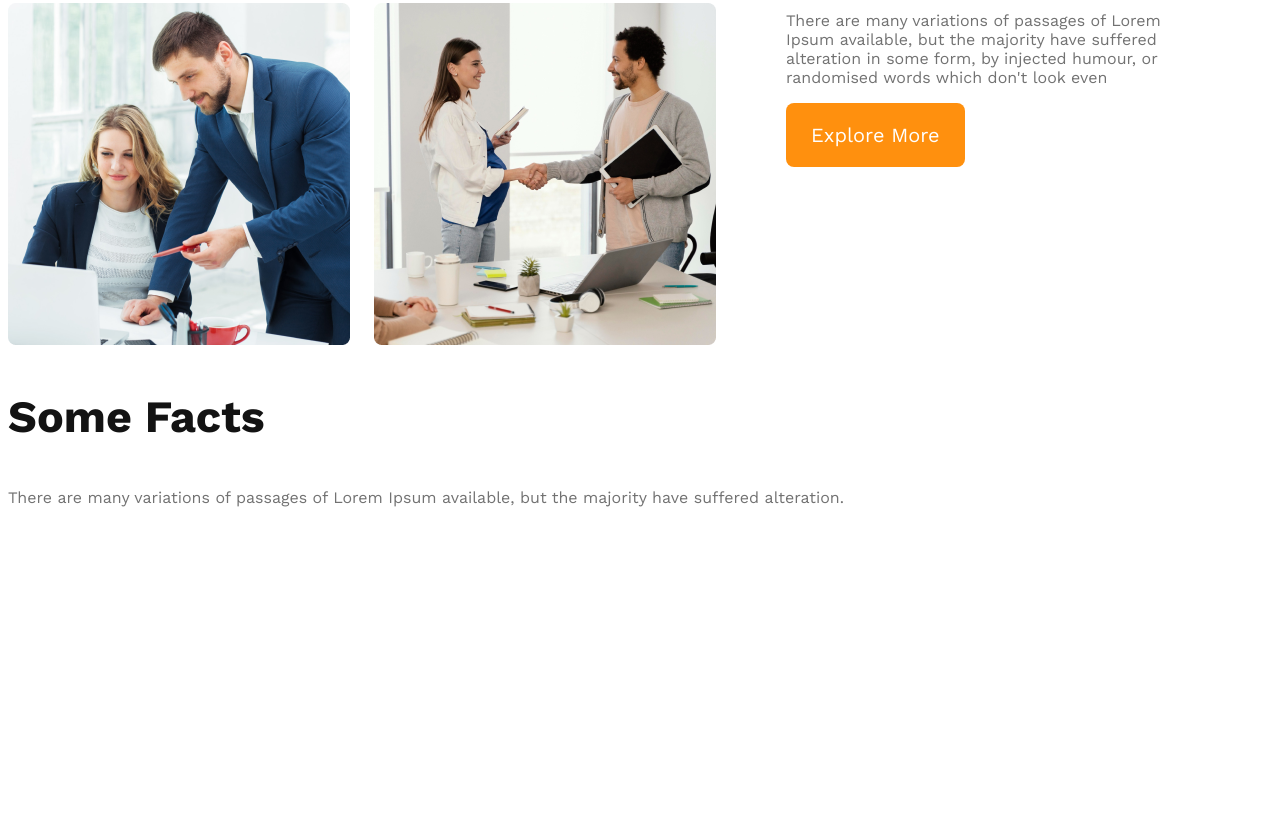
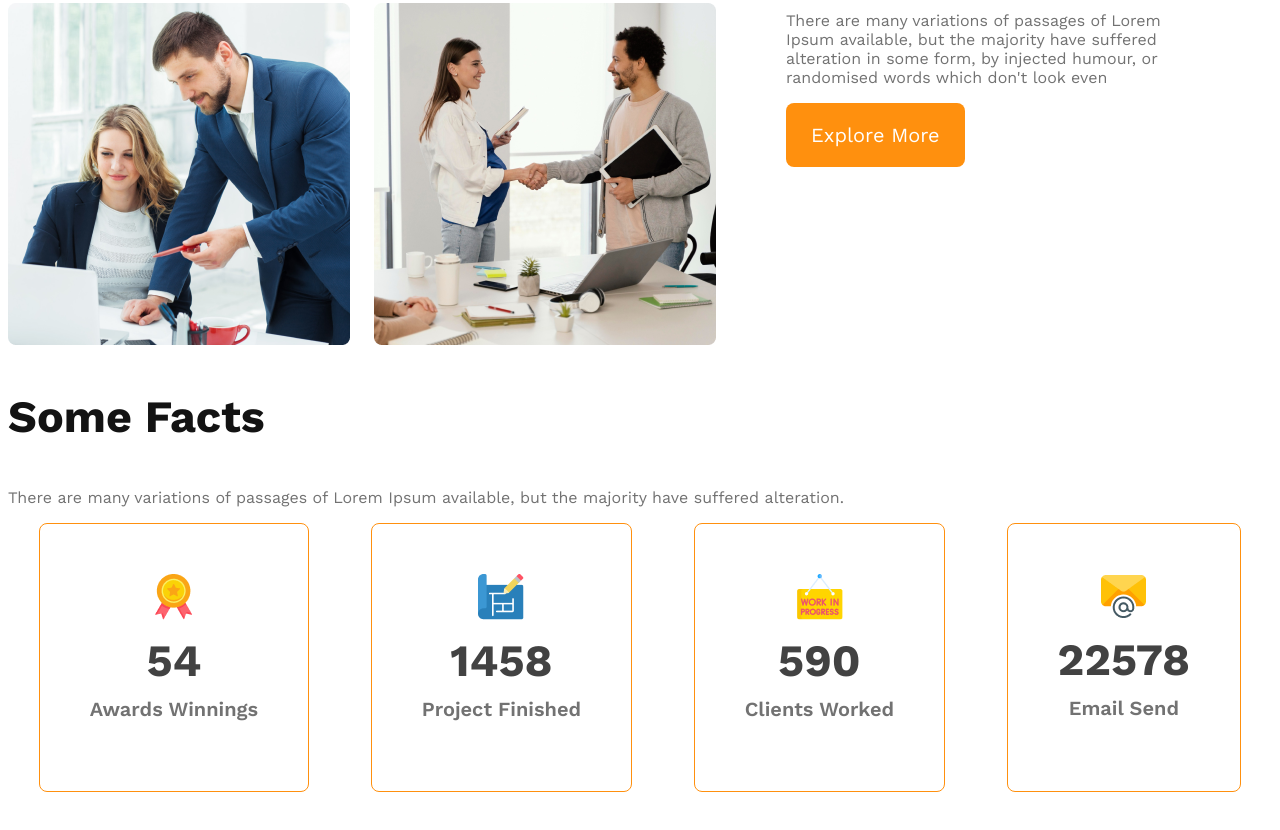
Before and after one commit to Shabbir8788/Architecture-Page, a plain HTML site: page index.html in a window 1280 px wide. Shown: the part 1444-2274 px from the top of the page. Before the commit the page ends 2021 px from the top, so only its background shows below. Drawn offline with nearby package versions, Linux system fonts and the light colour scheme.

Commit message:
updated facts section

```diff
--- a/index.html
+++ b/index.html
@@ -69,6 +69,29 @@
           There are many variations of passages of Lorem Ipsum available, but
           the majority have suffered alteration.
         </p>
+
+        <div class="facts-card-container">
+          <div class="card">
+            <img src="images/icons/ribon.png" alt="" />
+            <h2 class="card-stats">54</h2>
+            <p class="card-title text-light-gray">Awards Winnings</p>
+          </div>
+          <div class="card">
+            <img src="images/icons/projects.png" alt="" />
+            <h2 class="card-stats">1458</h2>
+            <p class="card-title text-light-gray">Project Finished</p>
+          </div>
+          <div class="card">
+            <img src="images/icons/customers.png" alt="" />
+            <h2 class="card-stats">590</h2>
+            <p class="card-title text-light-gray">Clients Worked</p>
+          </div>
+          <div class="card">
+            <img src="images/icons/email.png" alt="" />
+            <h2 class="card-stats">22578</h2>
+            <p class="card-title text-light-gray">Email Send</p>
+          </div>
+        </div>
       </section>
       <!-- facts section end -->
     </main>
--- a/styles/architect.css
+++ b/styles/architect.css
@@ -106,6 +106,33 @@ main {
   color: #ff900e;
   font-weight: 700;
 }
+
+/* facts section styles */
+.facts-card-container {
+  display: flex;
+  justify-content: space-around;
+}
+
+.facts-card-container .card {
+  border: 1px solid #ff900e;
+  border-radius: 8px;
+  text-align: center;
+  padding: 50px;
+}
+
+.facts-card-container .card-stats {
+  font-size: 2.8rem;
+  color: #424242;
+  margin-top: 10px;
+  margin-bottom: 10px;
+}
+
+.facts-card-container .card-title {
+  font-weight: 600;
+  font-size: 1.25rem;
+  margin-top: 5px;
+}
+
 /* responsive media queries */
 /* mobile devices */
 @media screen and (max-width: 576px) {
```
